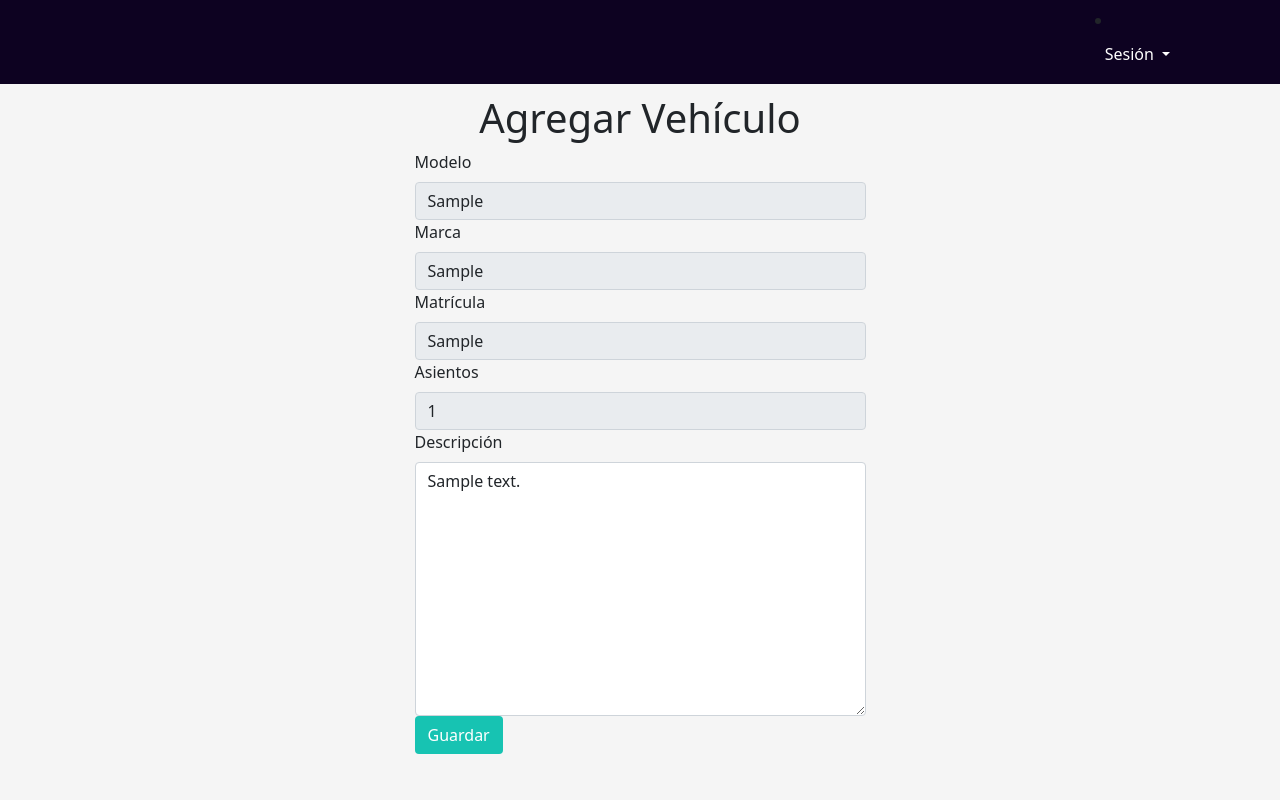
After one commit to gomezluis007/Reito, a Django app: page /vehiculos/editar/1 in a window 1280 px wide. The commit adds this page. Run offline with Django 3.2, Linux system fonts and the light colour scheme; tables that the repository leaves empty hold one stand-in row (values such as "Sample post"); some libraries are stand-ins or nearby versions.

Commit message:
Agregar la funcionalidad para modificar la descripción de un vehículo

```diff
--- a/vehiculos/forms.py
+++ b/vehiculos/forms.py
@@ -33,3 +33,16 @@ class VehiculosForm(forms.ModelForm):
 
             if asientos < 1:
                 self._errors['asientos'] = self.error_class(['Los asientos deben ser un numero entero positivo'])
+
+class Vehiculos_editar(forms.ModelForm):
+    class Meta:
+        model = Vehiculo
+
+        fields= ('descripcion',)
+
+        widgets ={
+                'descripcion': forms.Textarea(attrs={'class':'form-control', 'placeholder':'Describa su auto'}),
+            }
+        labels = {
+            'descripcion':'Descripción'
+        }
--- a/vehiculos/templates/detalle_vehiculo.html
+++ b/vehiculos/templates/detalle_vehiculo.html
@@ -35,6 +35,7 @@
                 </div>
                 <br>
                 <a href="{% url 'usuarios:ver_mi_cuenta' %}" class="boton btn">Regresar</a>
+                <a href="{% url 'vehiculos:editar' vehiculo.id %}" class="boton btn">Editar</a>
             </div><!--/col-9-->
         </div><!--/row-->
     </div>
--- /dev/null
+++ b/vehiculos/templates/editar_vehiculo.html
@@ -0,0 +1,43 @@
+{% extends 'base1.html' %}
+
+{% block titulo %}
+    Nuevo vehiculo
+{% endblock titulo %}
+
+{% block css %}
+{% endblock css %}
+
+
+{% block body %}
+
+    <div class="container">
+        <h1 class="text-center">Agregar Veh&#237;culo</h1>
+        <div class="row justify-content-center align-items-center">
+            <div class="col col-sm-8 col-md-6 col-lg-5">
+                <label for="modelo" class="form-label">Modelo</label>
+                <input type="email" class="form-control" name="modelo" id="modelo"value="{{vehiculo.modelo}}" disabled>
+
+                <label for="marca" class="form-label">Marca</label>
+                <input type="email" class="form-control" name="marca" id="marca"value="{{vehiculo.marca}}" disabled>
+
+                <label for="matricula" class="form-label">Matr&#237;cula</label>
+                <input type="email" class="form-control" name="matricula" id="matricula"value="{{vehiculo.matricula}}" disabled>
+
+                <label for="asientos" class="form-label">Asientos</label>
+                <input type="email" class="form-control" name="asientos" id="asientos"value="{{vehiculo.asientos}}" disabled>
+                <form method="post">
+                    {% csrf_token %}
+
+                    <label for="descripcion" class="form-label">Descripci&#243;n</label>
+                    {{form.descripcion}}
+
+                    <button type="submit" class="btn boton">Guardar</button>
+                </form>
+            </div><!--/col-9-->
+        </div><!--/row-->
+    </div>
+{% endblock body %}
+
+
+{% block js %}
+{% endblock js %}
--- a/vehiculos/views.py
+++ b/vehiculos/views.py
@@ -2,7 +2,7 @@ from django.shortcuts import get_object_or_404, render
 from django.views.generic.detail import DetailView
 from .models import Vehiculo
 from django.views.generic.edit import CreateView, DeleteView, UpdateView
-from .forms import VehiculosForm
+from .forms import Vehiculos_editar, VehiculosForm
 from django.urls import reverse_lazy
 from usuarios.models import Usuario
 from django.contrib.auth.mixins import LoginRequiredMixin
@@ -20,12 +20,13 @@ class VehiculoCrear(LoginRequiredMixin, CreateView):
 
 class VehiculoActualizar(UpdateView):
     model = Vehiculo
-    fields = '__all__'
-    success_url = reverse_lazy('ususrios:ver_mi_cuenta')
+    form_class = Vehiculos_editar
+    template_name = "editar_vehiculo.html"
+    success_url = reverse_lazy('usuarios:ver_mi_cuenta')
 
 class VehiculoEliminar(DeleteView):
     model = Vehiculo
-    success_url = reverse_lazy('ususrios:ver_mi_cuenta')
+    success_url = reverse_lazy('usuarios:ver_mi_cuenta')
 
 class VehiculoDetalle(LoginRequiredMixin, DetailView):
     model = Vehiculo
```
